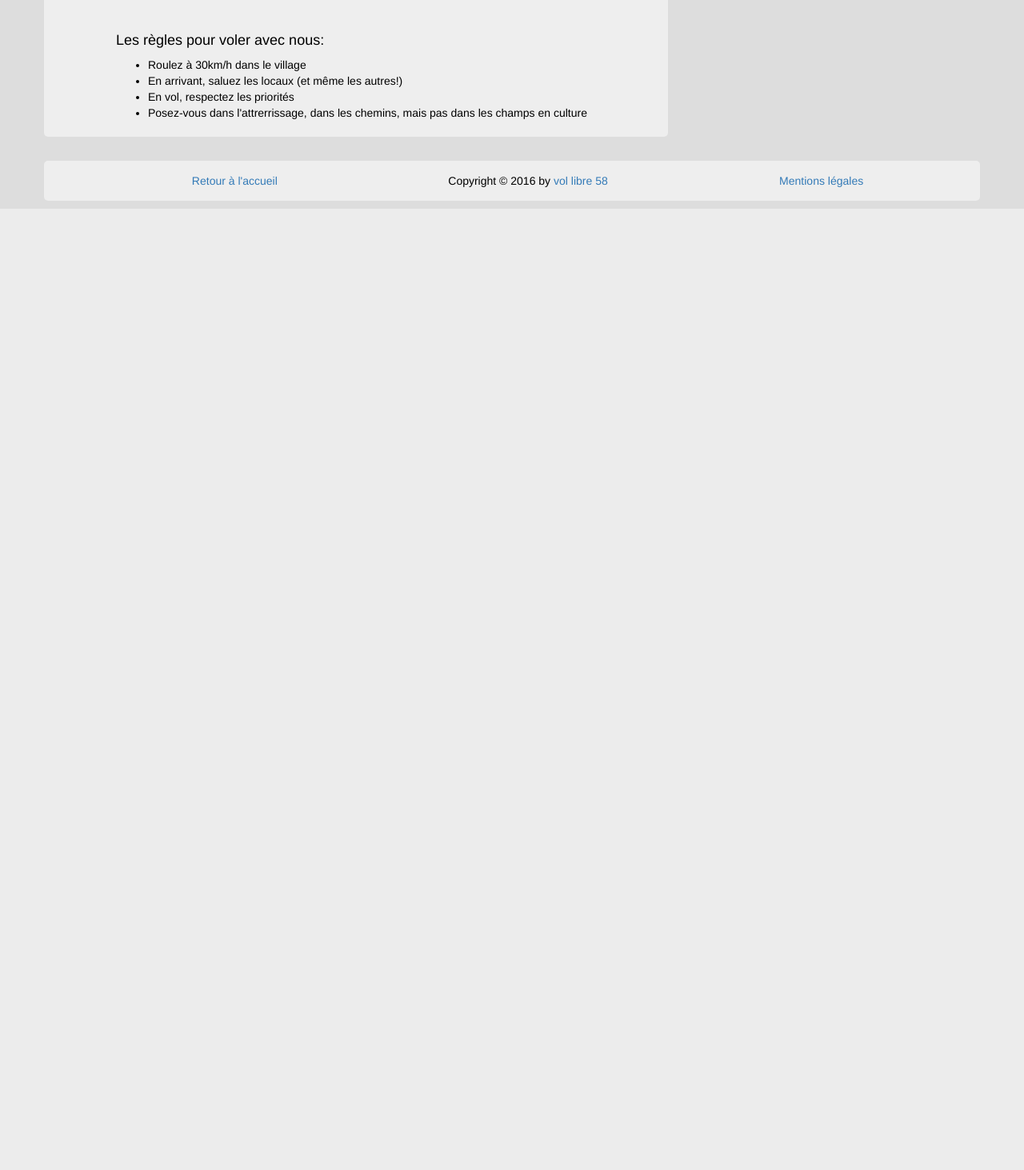
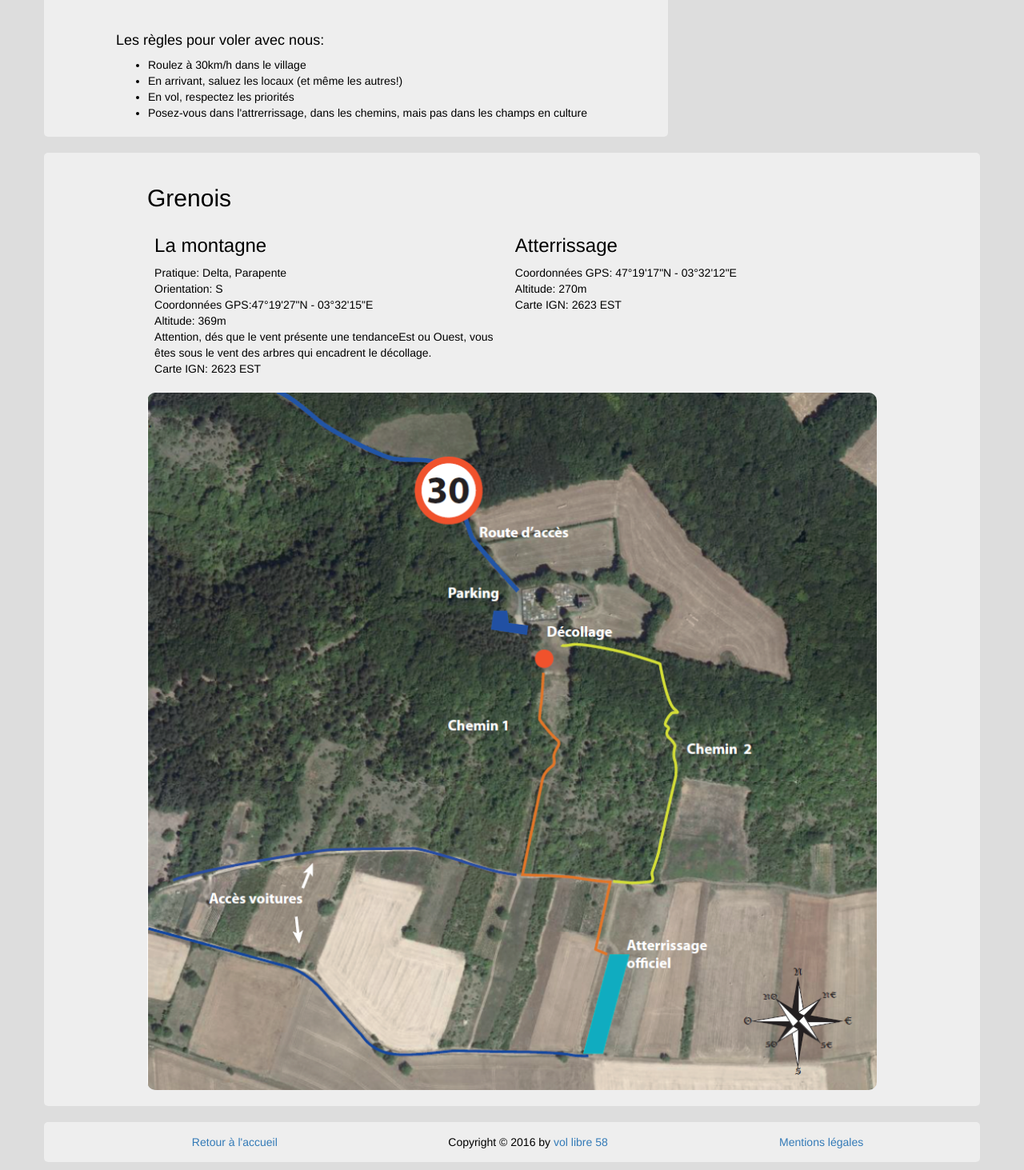
Before and after one commit to GuillaumeVrill/vollibre58, a PHP site: page / in a window 1280 px wide. Shown: the part 1271-2734 px from the top of the page at 80% size. Before the commit the page ends 1532 px from the top, so only its background shows below. Run offline with PHP 8.4, Linux system fonts and the light colour scheme; data that the repository does not hold is empty.

Commit message:
remise des headers (pour le local), ajout de la carte sur la page d'accueil

```diff
--- a/controleurs/ConnexionControleur.php
+++ b/controleurs/ConnexionControleur.php
@@ -12,11 +12,11 @@
                 $_SESSION["user_id"] = $personne->getId();
                 $_SESSION['user_name'] = $personne->getPseudo();
                 $_SESSION['user_right'] = $personne->getIdGrade();
-                //header("Location : ".URL_PATH);
+                header("Location: ".URL_PATH);
                 //echo $_SESSION['user_id'].", ".$_SESSION['user_id'].", ".$_SESSION['user_id']; exit(); // debug free
             }
             else{
-                //header("Location: ".URL_PATH."?page=connexion");
+                header("Location: ".URL_PATH."?page=connexion");
                 //echo "mot de passe incorrect"; exit();
             }
         }
--- a/controleurs/logout.php
+++ b/controleurs/logout.php
@@ -3,4 +3,4 @@
 $_SESSION = array();
 session_destroy();
 unset($_SESSION);
-header('Location: '.URL_PATH);
+header('Location: '.URL_PATH.'?page=connexion');
--- a/static/css/css_accueil.css
+++ b/static/css/css_accueil.css
@@ -28,6 +28,41 @@
     width: 80%;
     margin-left: 10%;
     text-align: left;
+}
+
+#carte {
+    background-color: #eee;
+    border-radius: 5px;
+    text-align: center;
+    margin-bottom: 20px;
+    padding-bottom: 20px;
+    padding-top: 20px;
+}
+
+#carte .infos {
+    width: 80%;
+    margin-left: 10%;
+    text-align: left;
+    padding-bottom: 20px;
+}
+
+#carte .infos .infos2 {
+    display: inline-block;
+    vertical-align: top;
+    width: 48%;
+    margin-left: 1%;
+    text-align: left;
+}
+
+@media only screen and (max-width:1000px) {
+    #carte .infos .infos2 {
+        width: 100%;
+    }
+}
+
+#carte img {
+    border-radius: 10px;
+    width: 80%
 }
 
 .panel-heading {
--- a/vue/corps_accueil.php
+++ b/vue/corps_accueil.php
@@ -60,7 +60,7 @@
     <div class="col-xs-12 col-sm-4">
         <div class="panel panel-default">
             <div class="panel-heading">
-                    <h3>Derni&egrave;res actualit&eacute;s du club</h3>
+                <h3>Derni&egrave;res actualit&eacute;s du club</h3>
             </div>
             <ul class="list-group">
                 <?php for($n=0; $n<sizeof($lastNews) && $n<2; $n++): ?>
@@ -78,3 +78,31 @@
         </div>
     </div>
 </div>
+<div id="carte" class="row">
+    <div class="col-xs-12">
+        <div class="infos">
+            <h2>Grenois</h2>
+            <div class="infos2">
+                <h3>La montagne</h3>
+                <div>
+                    Pratique: Delta, Parapente<br />
+                    Orientation: S<br />
+                    Coordonn&eacute;es GPS:47°19'27"N - 03°32'15"E<br />
+                    Altitude: 369m<br />
+                    Attention, d&eacute;s que le vent pr&eacute;sente une tendanceEst ou Ouest, vous &ecirc;tes sous le vent des arbres
+                    qui encadrent le d&eacute;collage.<br />
+                    Carte IGN: 2623 EST<br />
+                </div>
+            </div>
+            <div class="infos2">
+                <h3>Atterrissage</h3>
+                <div>
+                    Coordonn&eacute;es GPS: 47°19'17"N - 03°32'12"E<br />
+                    Altitude: 270m<br />
+                    Carte IGN: 2623 EST<br />
+                </div>
+            </div>
+        </div>
+        <img src="/static/images/fonds/carte01.PNG" alt="carte chemins decollage et atterrissage" title="carte chemins decollage et atterrissage" />
+    </div>
+</div>
```
Also changed, not shown: static/images/fonds/carte01.PNG (added).
